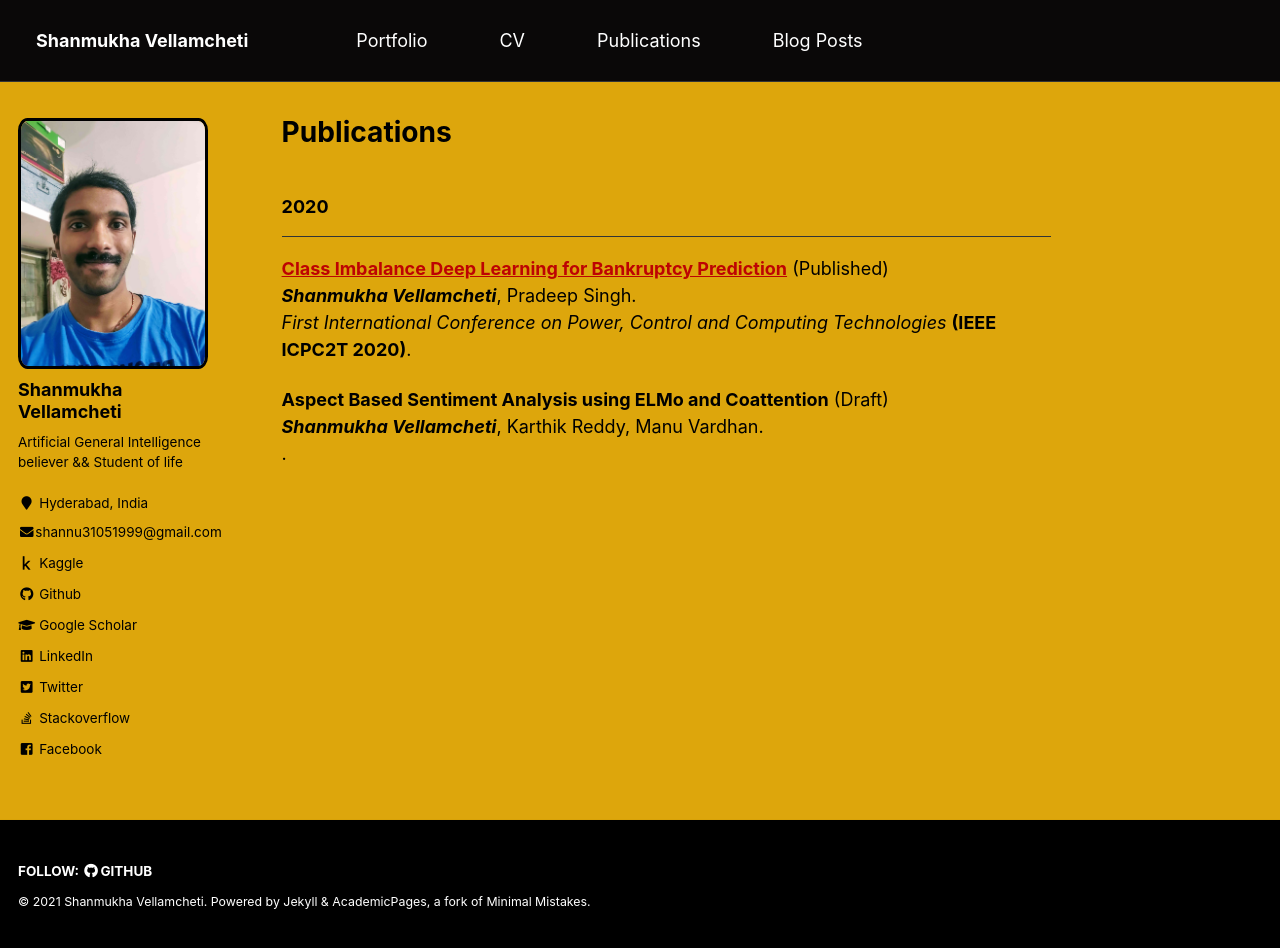
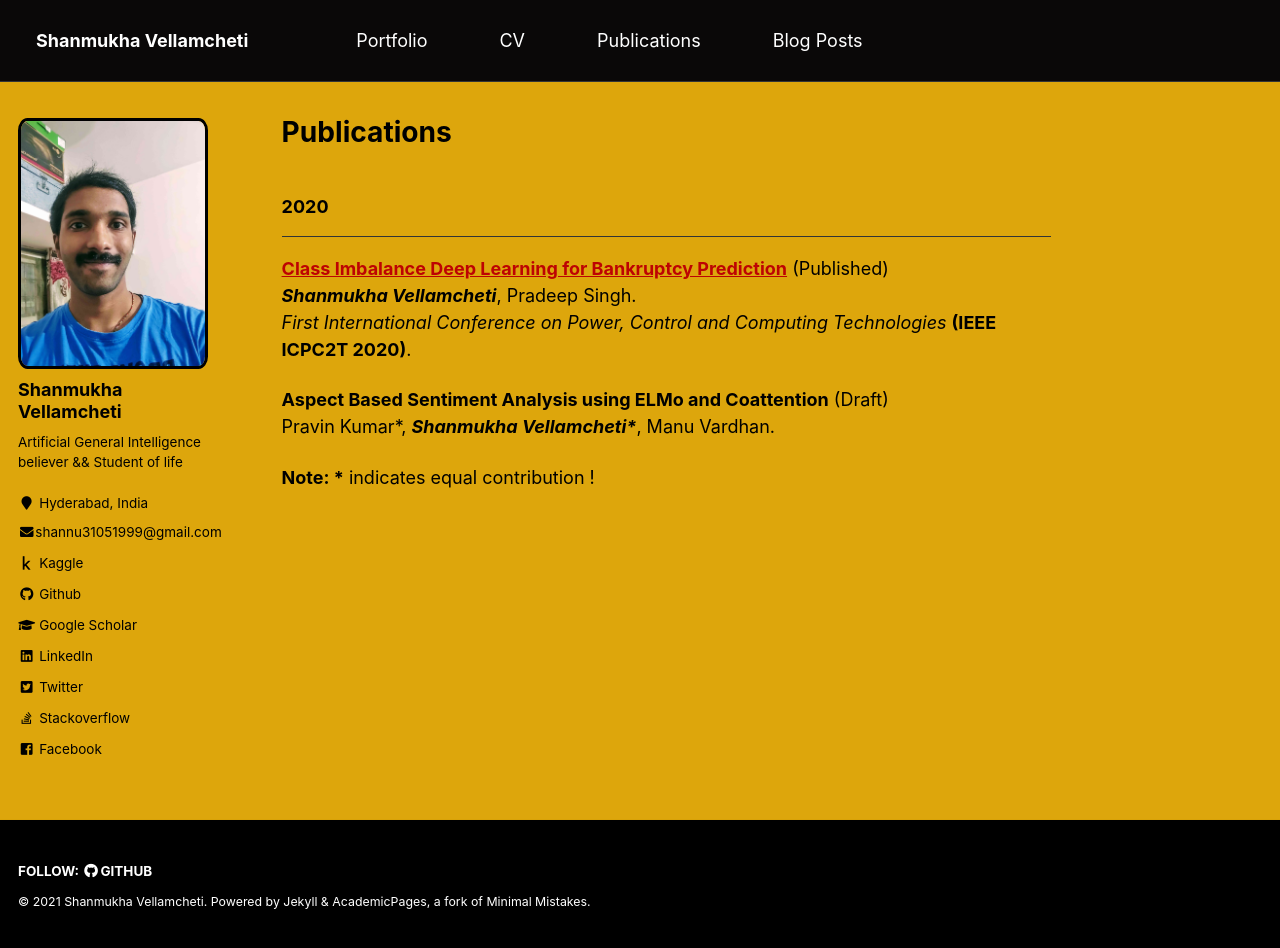
Before and after one commit to shanmukha-MaiL/shanmukha-MaiL.github.io, a Jekyll site: the page built from _pages/publications.md, in a window 1280 px wide and 948 px high. Built offline with Jekyll 4.4.1, drawn with Linux system fonts in a browser that asks for light colours.

Commit message:
added 2nd paper authors

```diff
--- a/_pages/publications.md
+++ b/_pages/publications.md
@@ -9,4 +9,6 @@ author_profile: true
 
 <b>[Class Imbalance Deep Learning for Bankruptcy Prediction](/publication/2020-01-05-class-imb-dl-bank)</b>   (Published) <br><b><i>Shanmukha Vellamcheti</i></b>, Pradeep Singh.<br><i>First International Conference on Power, Control and Computing Technologies</i> <b>(IEEE ICPC2T 2020)</b>.
 
-<b>Aspect Based Sentiment Analysis using ELMo and Coattention</b> (Draft)<br><b><i>Shanmukha Vellamcheti</i></b>, Karthik Reddy, Manu Vardhan.<br>.
+<b>Aspect Based Sentiment Analysis using ELMo and Coattention</b> (Draft)<br>Pravin Kumar*, <b><i>Shanmukha Vellamcheti*</i></b>, Manu Vardhan.<br>
+
+<b>Note: *</b> indicates equal contribution !<br>
```
